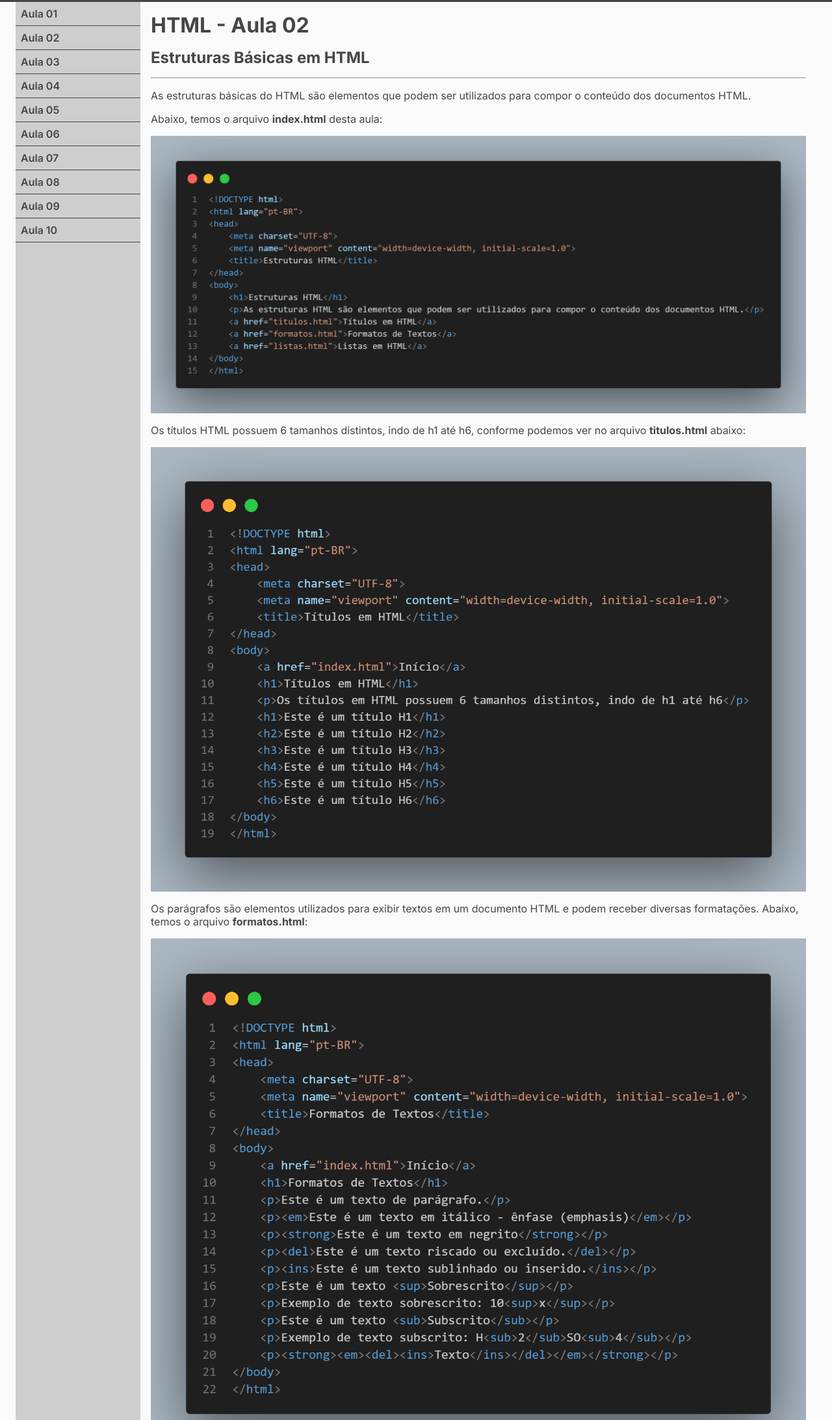
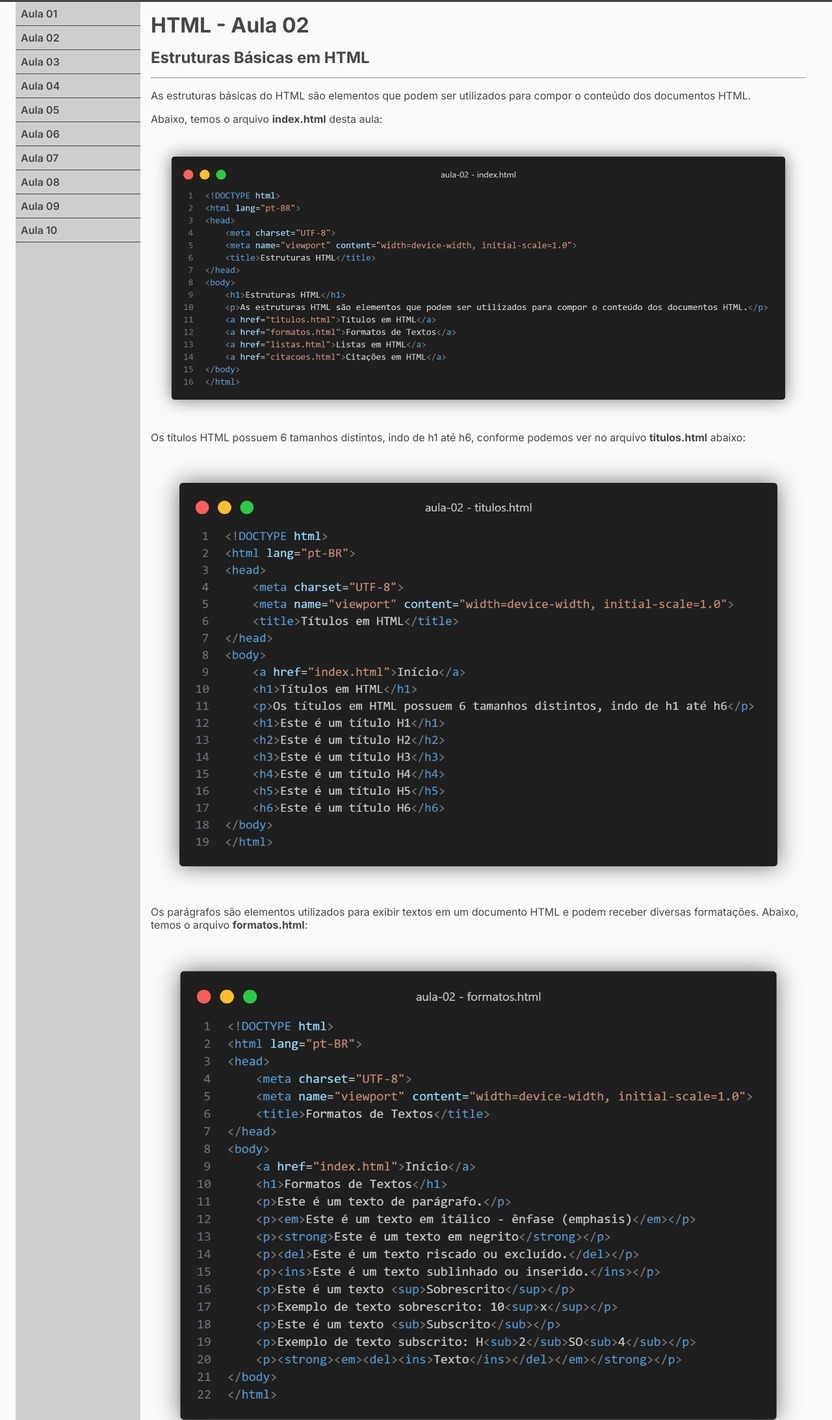
Before and after one commit to fhricardo/material-de-apoio-front-end, a plain HTML site: page aula-02.html in a window 1280 px wide. Shown: the part 77-2262 px from the top of the page at 65% size. Drawn offline with Linux system fonts and the light colour scheme.

Commit message:
Aula 02 - Update Listas

```diff
--- a/aula-02.html
+++ b/aula-02.html
@@ -41,19 +41,20 @@
                 <p>As estruturas básicas do HTML são elementos que podem ser utilizados para compor o conteúdo dos
                     documentos HTML.</p>
                 <p>Abaixo, temos o arquivo <strong>index.html</strong> desta aula:</p>
-                <img src="assets/aula-02-01-index.png" alt="Arquivo Index - Aula 02">
+                <img src="assets/aula-02-index.png" alt="Arquivo Index - Aula 02">
                 <p>Os títulos HTML possuem 6 tamanhos distintos, indo de h1 até h6, conforme podemos ver no arquivo
                     <strong>titulos.html</strong> abaixo:
                 </p>
-                <img src="assets/aula-02-02-titulos.png" alt="Arquivo Títulos - Aula 02">
+                <img src="assets/aula-02-titulos.png" alt="Arquivo Títulos - Aula 02">
                 <p>Os parágrafos são elementos utilizados para exibir textos em um documento HTML e podem receber
                     diversas formatações. Abaixo, temos o
                     arquivo <strong>formatos.html</strong>:</p>
-                <img src="assets/aula-02-03-formatos.png" alt="Arquivo Formatos - Aula 02">
+                <img src="assets/aula-02-formatos.png" alt="Arquivo Formatos - Aula 02">
                 <p>As listas são elementos utilizados para exibir itens de forma ordenada ou não. Abaixo, temos o
                     arquivo
                     <strong>listas.html</strong>:
                 </p>
+                <img src="assets/aula-02-listas.png" alt="Arquivo Listas - Aula 02">
 
             </div>
         </main>
```
Also changed, not shown: assets/aula-02-01-index.png (deleted), assets/aula-02-02-titulos.png (deleted), assets/aula-02-03-formatos.png (deleted), assets/aula-02-04-listas.png (deleted), assets/aula-02-formatos.png (added), assets/aula-02-index.png (added), assets/aula-02-listas.png (added), assets/aula-02-titulos.png (added).
